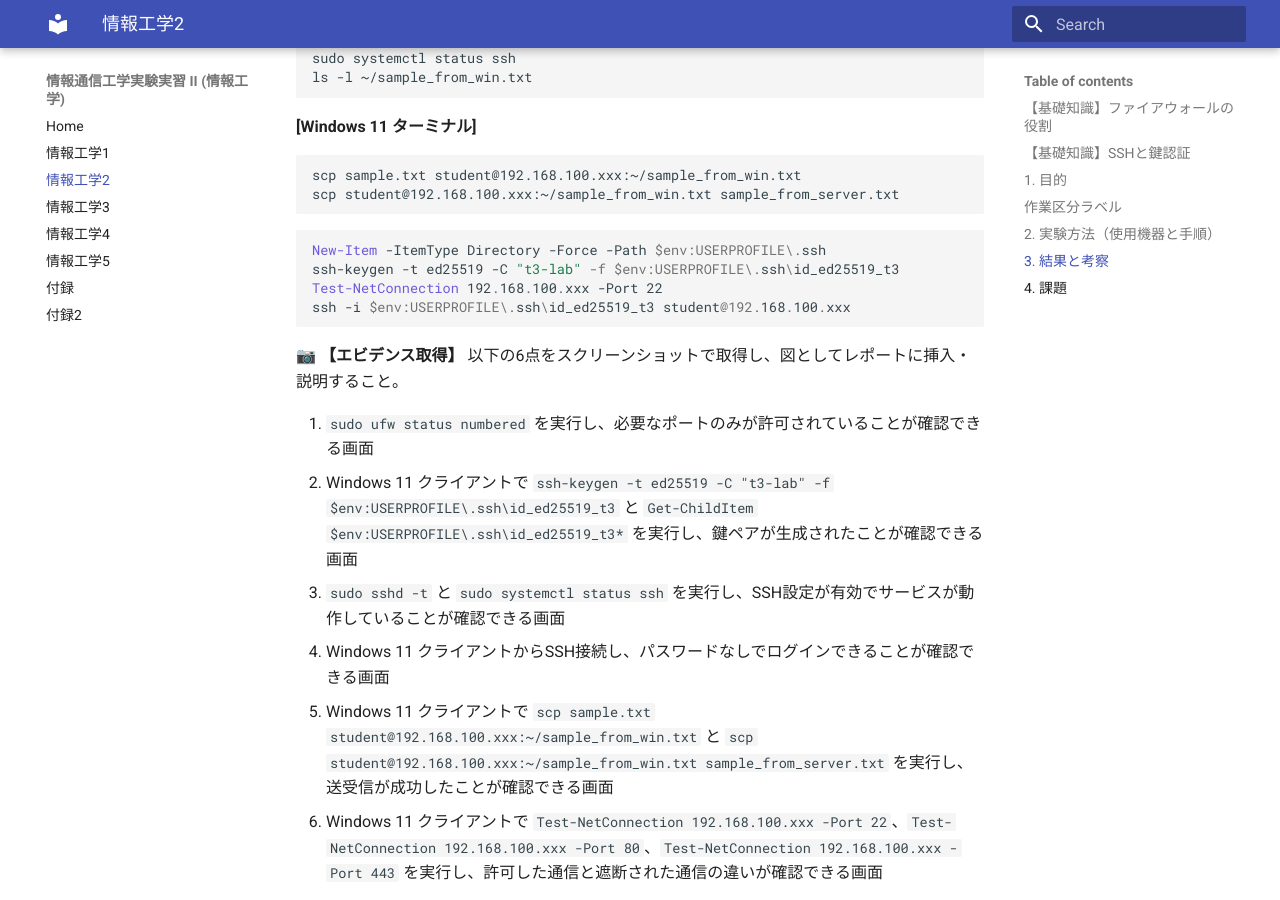
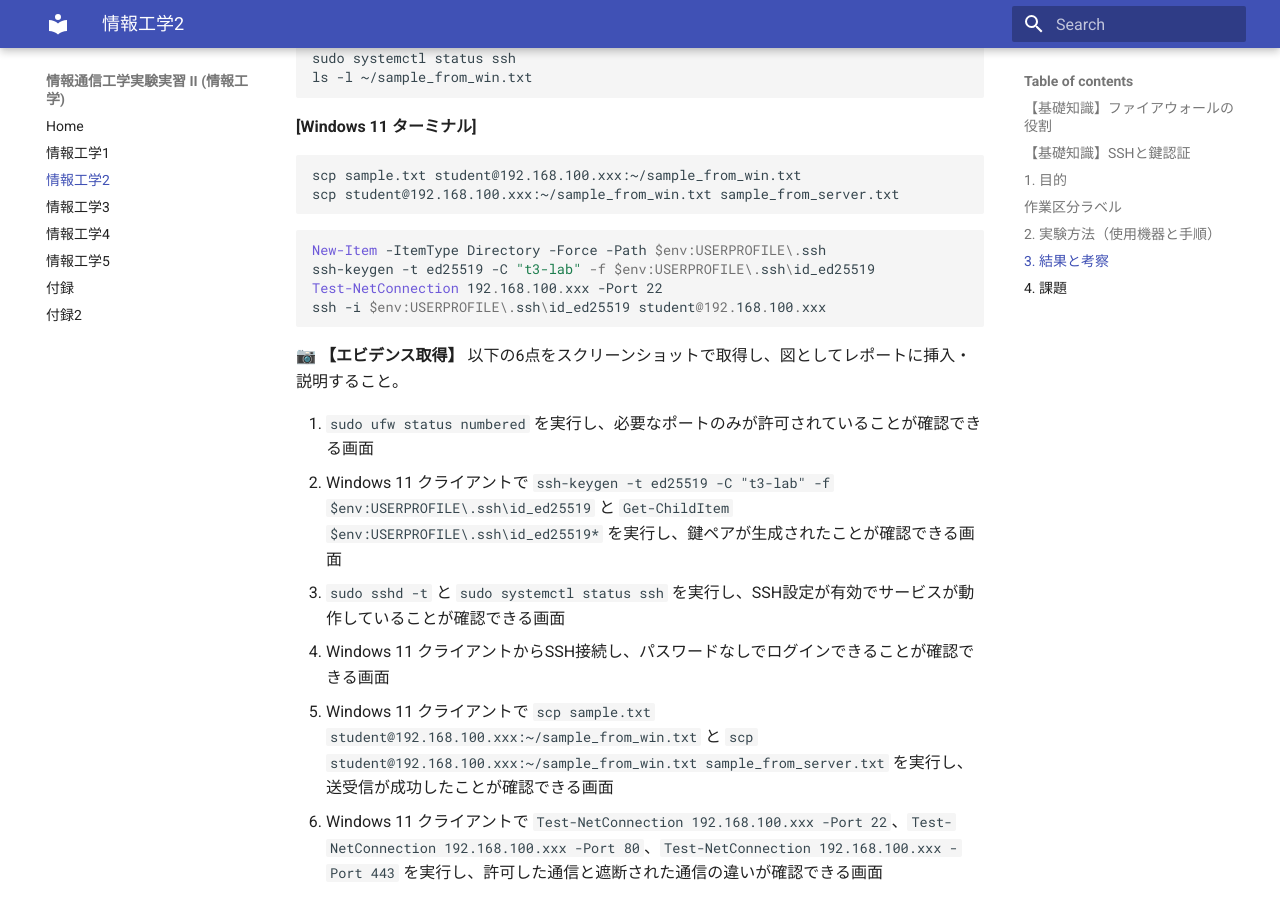
Before and after one commit to hiracchi/metro-cit-t3-lab, an MkDocs documentation site: the page built from docs/lab2.md, in a window 1280 px wide and 900 px high, scrolled down 4006 px. Built offline with MkDocs 1.6.1 and Material for MkDocs 9.7.7, drawn with Linux system fonts in a browser that asks for light colours.

Commit message:
fix: ssh key file name

````diff
--- a/docs/lab2.md
+++ b/docs/lab2.md
@@ -186,15 +186,15 @@ scp student@192.168.100.xxx:~/sample_from_win.txt sample_from_server.txt
 
 ```powershell
 New-Item -ItemType Directory -Force -Path $env:USERPROFILE\.ssh
-ssh-keygen -t ed25519 -C "t3-lab" -f $env:USERPROFILE\.ssh\id_ed25519_t3
+ssh-keygen -t ed25519 -C "t3-lab" -f $env:USERPROFILE\.ssh\id_ed25519
 Test-NetConnection 192.168.100.xxx -Port 22
-ssh -i $env:USERPROFILE\.ssh\id_ed25519_t3 student@192.168.100.xxx
+ssh -i $env:USERPROFILE\.ssh\id_ed25519 student@192.168.100.xxx
 ```
 
 📷 **【エビデンス取得】** 以下の6点をスクリーンショットで取得し、図としてレポートに挿入・説明すること。
 
 1. `sudo ufw status numbered` を実行し、必要なポートのみが許可されていることが確認できる画面
-2. Windows 11 クライアントで `ssh-keygen -t ed25519 -C "t3-lab" -f $env:USERPROFILE\.ssh\id_ed25519_t3` と `Get-ChildItem $env:USERPROFILE\.ssh\id_ed25519_t3*` を実行し、鍵ペアが生成されたことが確認できる画面
+2. Windows 11 クライアントで `ssh-keygen -t ed25519 -C "t3-lab" -f $env:USERPROFILE\.ssh\id_ed25519` と `Get-ChildItem $env:USERPROFILE\.ssh\id_ed25519*` を実行し、鍵ペアが生成されたことが確認できる画面
 3. `sudo sshd -t` と `sudo systemctl status ssh` を実行し、SSH設定が有効でサービスが動作していることが確認できる画面
 4. Windows 11 クライアントからSSH接続し、パスワードなしでログインできることが確認できる画面
 5. Windows 11 クライアントで `scp sample.txt student@192.168.100.xxx:~/sample_from_win.txt` と `scp student@192.168.100.xxx:~/sample_from_win.txt sample_from_server.txt` を実行し、送受信が成功したことが確認できる画面
````
